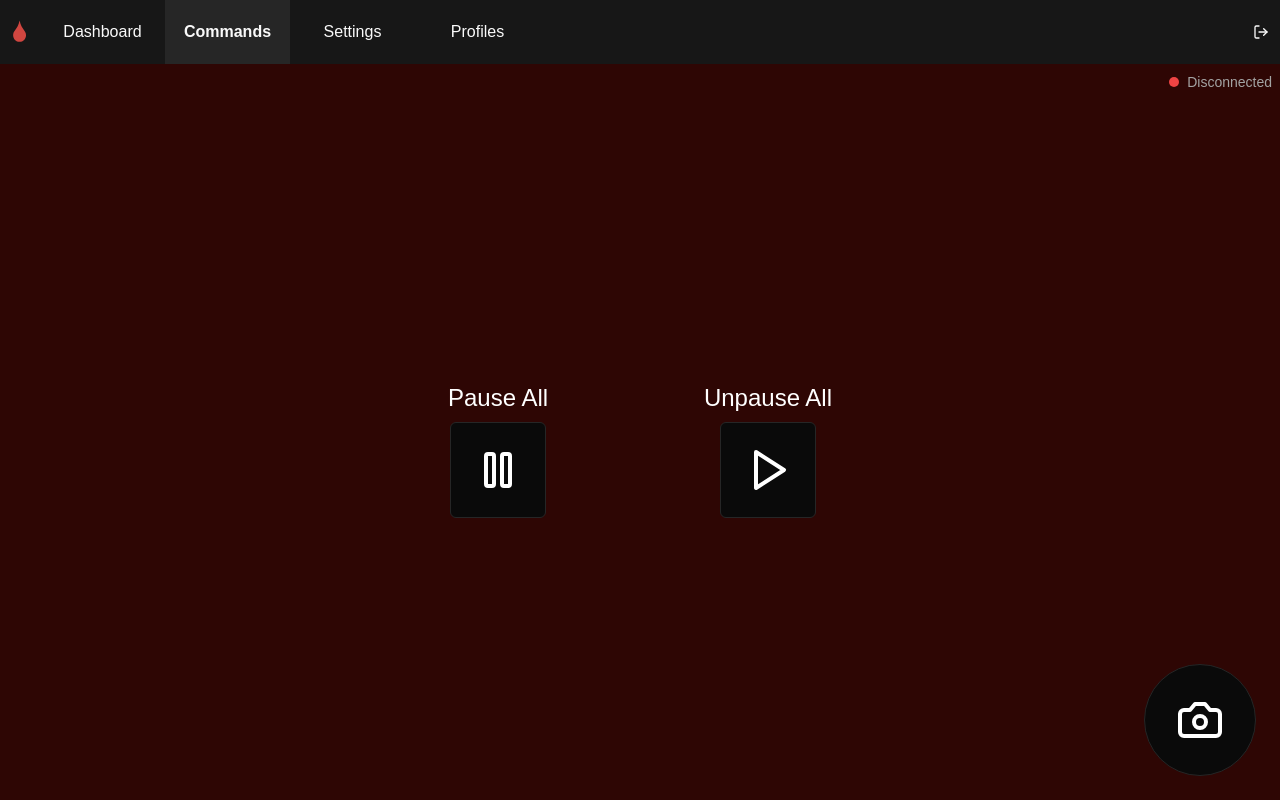
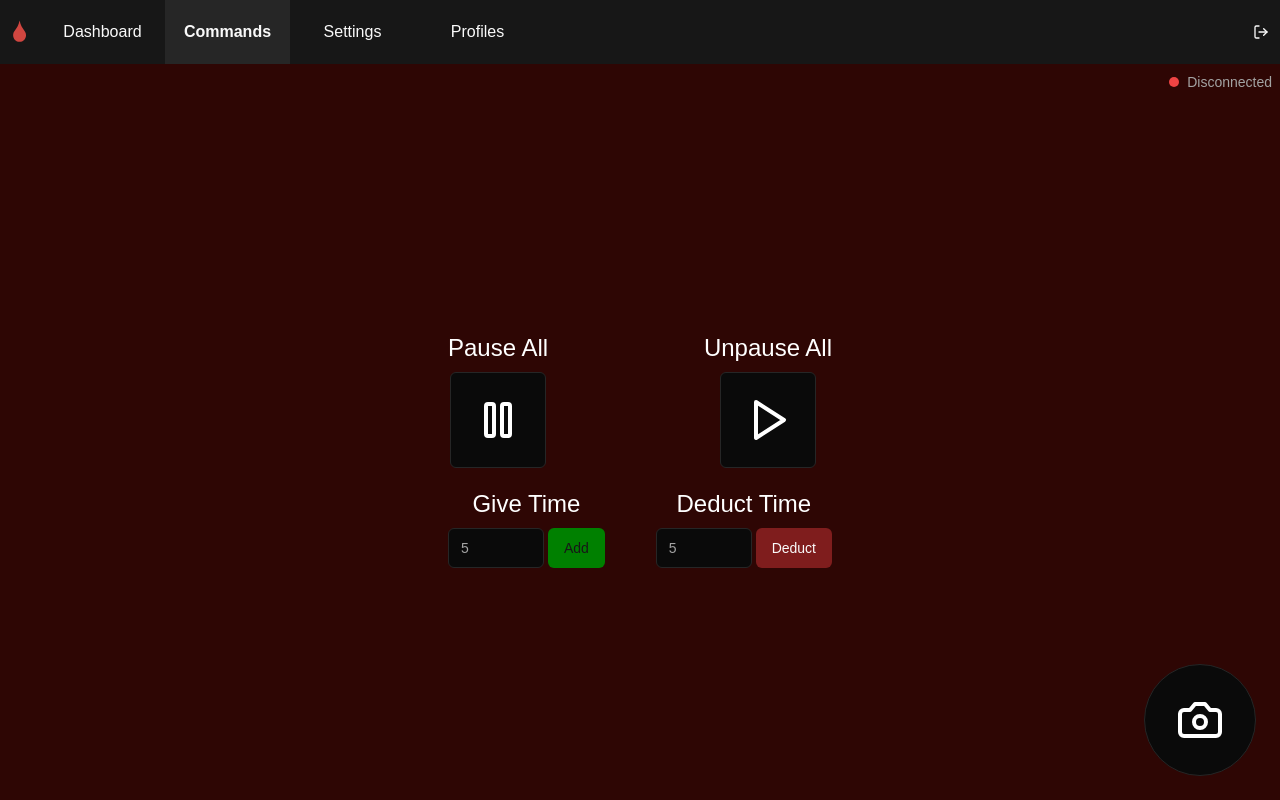
Before and after one commit to briansmiley/thirst-trap, a Next.js app: page /commands in a window 1280 px wide. Built offline with nearby package versions, Linux system fonts and the light colour scheme; no server answers.

Commit message:
adds commands

```diff
--- /dev/null
+++ b/src/app/commands/commands.ts
@@ -0,0 +1,25 @@
+'use server'
+
+import playerService from '@/server/services/player'
+
+export const addTimeToAll = async (formData: FormData) => {
+  const minutes = Number(formData.get('minutes'))
+  if (!isNaN(minutes)) {
+    playerService.addTimeToAll(minutes)
+  }
+}
+
+export const takeTimeFromAll = async (formData: FormData) => {
+  const minutes = Number(formData.get('minutes'))
+  if (!isNaN(minutes)) {
+    playerService.takeTimeFromAll(minutes)
+  }
+}
+
+export const pauseAll = () => {
+  playerService.pauseAll()
+}
+
+export const unpauseAll = () => {
+  playerService.resumeAll()
+}
--- a/src/app/commands/page.tsx
+++ b/src/app/commands/page.tsx
@@ -1,14 +1,16 @@
+'use server'
 import { Button } from '@/components/ui/button'
 import { Pause, Play } from 'lucide-react'
-import { pauseAll, unpauseAll } from '@/app/actions/globalCommands'
+import { Input } from '@/components/ui/input'
+import * as commands from './commands'
 
-export default function Commands() {
+export default async function Commands() {
   return (
-    <div className="flex w-full grow flex-col items-center justify-center text-2xl">
+    <div className="flex w-full grow flex-col items-center justify-center gap-5 text-2xl">
       <div className="flex w-96 max-w-[80%] flex-row items-center justify-between gap-2">
         <div className="flex flex-col items-center justify-center gap-2">
           <span>Pause All</span>
-          <form action={pauseAll}>
+          <form action={commands.pauseAll}>
             <Button
               variant="outline"
               size="icon"
@@ -21,7 +23,7 @@ export default function Commands() {
         </div>
         <div className="flex flex-col items-center justify-center gap-2">
           <span>Unpause All</span>
-          <form action={unpauseAll}>
+          <form action={commands.unpauseAll}>
             <Button
               variant="outline"
               size="icon"
@@ -33,6 +35,42 @@ export default function Commands() {
           </form>
         </div>
       </div>
+      <div className="flex w-96 max-w-[80%] flex-row items-center justify-between gap-2">
+        <div className="flex flex-col items-center justify-center gap-2">
+          <span>Give Time</span>
+          <form className="flex gap-1" action={commands.addTimeToAll}>
+            <Input
+              className="w-24"
+              type="number"
+              step="1"
+              name="minutes"
+              placeholder="5"
+            />
+            <Button
+              variant="default"
+              style={{ background: 'green' }}
+              type="submit"
+            >
+              Add
+            </Button>
+          </form>
+        </div>
+        <div className="flex flex-col items-center justify-center gap-2">
+          <span>Deduct Time</span>
+          <form className="flex gap-1" action={commands.takeTimeFromAll}>
+            <Input
+              className="w-24"
+              type="number"
+              step="1"
+              name="minutes"
+              placeholder="5"
+            />
+            <Button variant="destructive" type="submit">
+              Deduct
+            </Button>
+          </form>
+        </div>
+      </div>
     </div>
   )
 }
```
